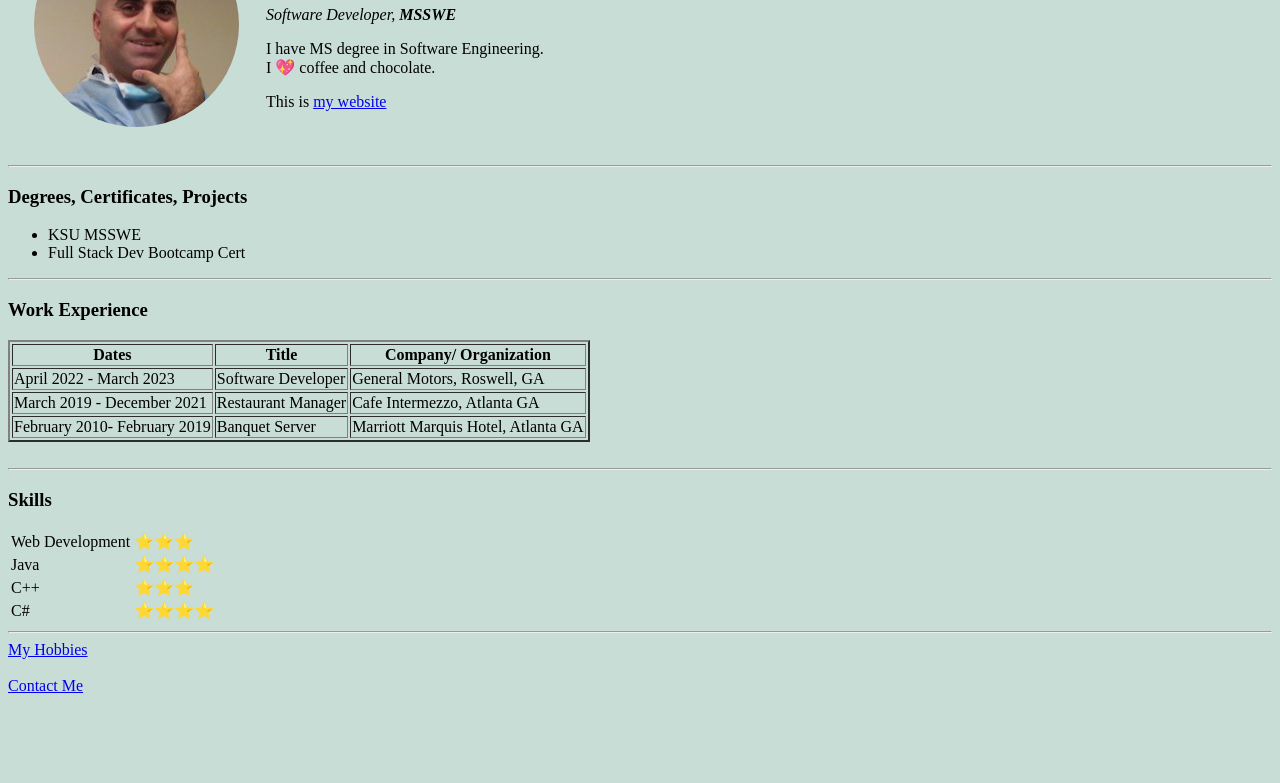
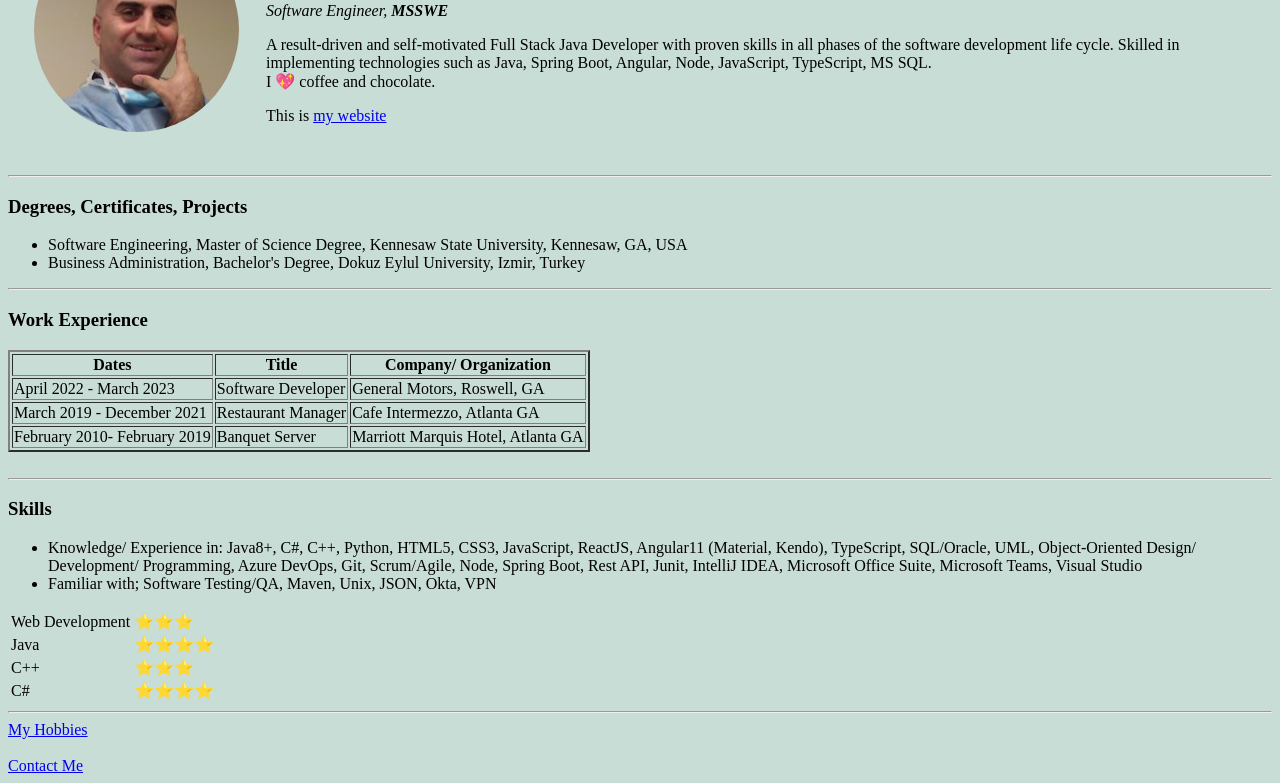
Before and after one commit to huseyinerikli/resume, a plain HTML site: page index.html in a window 1280 px wide. Shown: the part 112-895 px from the top of the page. Before the commit the page ends 815 px from the top, so only its background shows below. Drawn offline with Linux system fonts and the light colour scheme.

```diff
--- a/index.html
+++ b/index.html
@@ -12,8 +12,11 @@
                 </td>
                <td>
                 <h1> <b>Huseyin Erikli</b></h1>
-                <P><em>Software Developer, <strong>MSSWE</strong></em> </P>
-                <p>I have MS degree in Software Engineering. <br> I 💖 coffee and chocolate.</p>
+                <P><em>Software Engineer, <strong>MSSWE</strong></em> </P>
+                <p>A result-driven and self-motivated Full Stack Java Developer with proven skills in all phases of
+                    the software development life cycle. Skilled in implementing technologies such as Java,
+                    Spring Boot, Angular, Node, JavaScript, TypeScript, MS SQL.
+                    <br> I 💖 coffee and chocolate.</p>
                 <p>This is <a href="https://www.youtube.com/watch?v=HnH9Kai3hBc&list=PLgT8mqD_dCRsZxQIHK8RUVATwlkV9isvd&index=6&t=29s ">
                     my website</a></p>
               </td>
@@ -24,8 +27,8 @@
 <hr>
     <h3>Degrees, Certificates, Projects</h3>
     <ul>
-        <li>KSU MSSWE</li>
-        <li>Full Stack Dev Bootcamp Cert</li>
+        <li>Software Engineering, Master of Science Degree, Kennesaw State University, Kennesaw, GA, USA</li>
+        <li>Business Administration, Bachelor's Degree, Dokuz Eylul University, Izmir, Turkey</li>
     </ul>
 <hr>
     <h3>Work Experience</h3>
@@ -70,6 +73,14 @@
              <td>C#</td>
              <td>⭐⭐⭐⭐</td>
          </tr>
+        <ul>
+            <li>Knowledge/ Experience in: Java8+, C#, C++, Python, HTML5, CSS3, JavaScript, ReactJS, Angular11 (Material, Kendo),
+                TypeScript, SQL/Oracle, UML, Object-Oriented Design/ Development/ Programming, Azure DevOps,
+                Git, Scrum/Agile, Node, Spring Boot, Rest API, Junit, IntelliJ IDEA, Microsoft Office Suite,
+                Microsoft Teams, Visual Studio   </li>
+
+            <li>Familiar with; Software Testing/QA, Maven, Unix, JSON, Okta, VPN </li>
+        </ul>
 
     </table>
     <hr>
```
